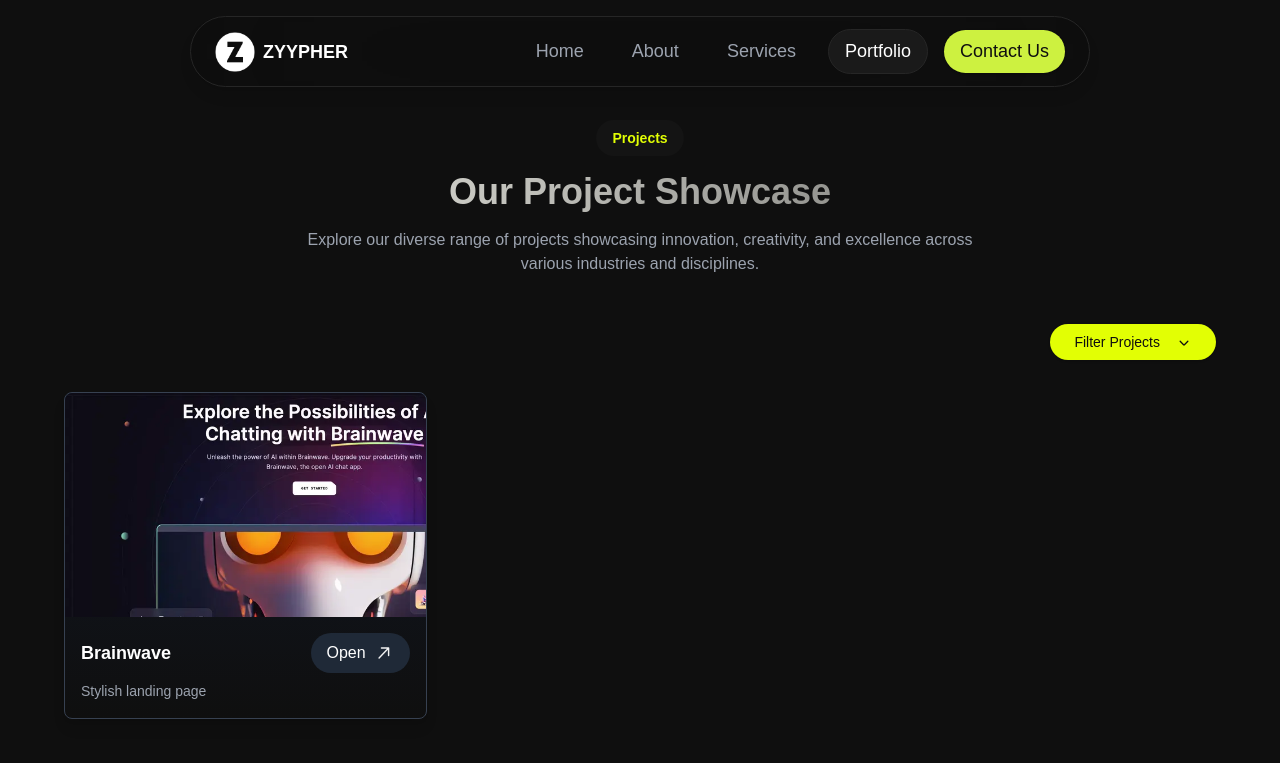
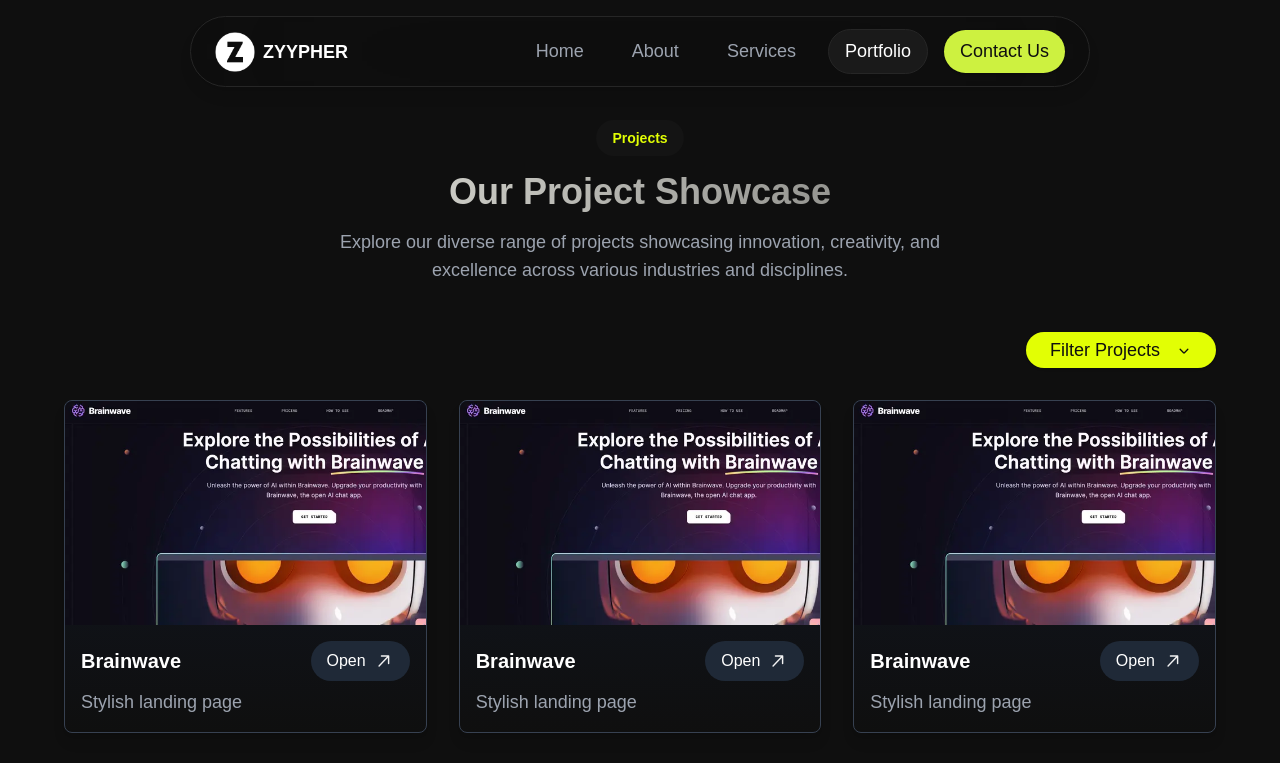
Before and after one commit to zyypher/Zyypher, a Next.js app: page /portfolio in a window 1280 px wide. Shown: the top 763 px of the page. Built offline with nearby package versions, Linux system fonts and the light colour scheme.

Commit message:
portfolio added

```diff
--- a/app/components/home/Metrics.tsx
+++ b/app/components/home/Metrics.tsx
@@ -41,7 +41,7 @@
         {/* Metric 1 */}
         <div className="metric text-center">
           <p className="text-transparent bg-clip-text bg-gradient-to-r from-[#fffff7] to-[#fffff7]/[0.34] text-[65px] font-normal">
-            45+
+            5+
           </p>
           <p className="text-gray-400 text-[20px] mt-2">Happy customers</p>
         </div>
@@ -52,7 +52,7 @@
         {/* Metric 2 */}
         <div className="metric text-center">
           <p className="text-transparent bg-clip-text bg-gradient-to-r from-[#fffff7] to-[#fffff7]/[0.34] text-[65px] font-normal">
-            5k+
+            200+
           </p>
           <p className="text-gray-400 text-[20px] mt-2">Hours spent on craft</p>
         </div>
--- a/app/components/portfolio/PortfolioShowcase.tsx
+++ b/app/components/portfolio/PortfolioShowcase.tsx
@@ -1,6 +1,6 @@
 "use client";
 
-import { useState } from "react";
+import { useEffect, useState } from "react";
 import Image from "next/image";
 import { Button } from "@/components/ui/button";
 import {
@@ -9,6 +9,11 @@
   DropdownMenuItem,
   DropdownMenuTrigger,
 } from "@/components/ui/dropdown-menu";
+import { gsap } from "gsap";
+import { ScrollTrigger } from "gsap/ScrollTrigger";
+
+// Register ScrollTrigger
+gsap.registerPlugin(ScrollTrigger);
 
 const projects = [
   {
@@ -19,7 +24,54 @@
     category: "Web Development",
     categoryId: "1",
   },
-  // Add more projects as needed
+  {
+    title: "Brainwave",
+    description: "Stylish landing page",
+    image: "/images/projects/brainwave.webp",
+    link: "https://brainwave-fawn.vercel.app/",
+    category: "Web Development",
+    categoryId: "1",
+  },
+  {
+    title: "Brainwave",
+    description: "Stylish landing page",
+    image: "/images/projects/brainwave.webp",
+    link: "https://brainwave-fawn.vercel.app/",
+    category: "Web Development",
+    categoryId: "1",
+  },
+  {
+    title: "Brainwave",
+    description: "Stylish landing page",
+    image: "/images/projects/brainwave.webp",
+    link: "https://brainwave-fawn.vercel.app/",
+    category: "Web Development",
+    categoryId: "1",
+  },
+  {
+    title: "Brainwave",
+    description: "Stylish landing page",
+    image: "/images/projects/brainwave.webp",
+    link: "https://brainwave-fawn.vercel.app/",
+    category: "Web Development",
+    categoryId: "1",
+  },
+  {
+    title: "Brainwave",
+    description: "Stylish landing page",
+    image: "/images/projects/brainwave.webp",
+    link: "https://brainwave-fawn.vercel.app/",
+    category: "Web Development",
+    categoryId: "1",
+  },
+  {
+    title: "Brainwave",
+    description: "Stylish landing page",
+    image: "/images/projects/brainwave.webp",
+    link: "https://brainwave-fawn.vercel.app/",
+    category: "Web Development",
+    categoryId: "1",
+  },
 ];
 
 const filters = [
@@ -40,12 +92,41 @@
   const [selectedFilter, setSelectedFilter] = useState("All");
   const [showMore, setShowMore] = useState(false);
 
+  // Animation setup with GSAP
+  useEffect(() => {
+    const animationContext = gsap.context(() => {
+      gsap.fromTo(
+        ".project-card",
+        { y: 100, opacity: 0 },
+        {
+          y: 0,
+          opacity: 1,
+          duration: 1.2,
+          stagger: 0.2,
+          ease: "power3.out",
+          scrollTrigger: {
+            trigger: ".project-card",
+            start: "top 85%",
+            end: "bottom 60%",
+            toggleActions: "play none none reverse",
+          },
+        }
+      );
+    });
+
+    return () => {
+      animationContext.revert(); // Clean up animations on component unmount
+    };
+  }, []);
+
   const filteredProjects =
     selectedFilter === "All"
       ? projects
       : projects.filter((project) => project.category === selectedFilter);
 
-  const displayedProjects = showMore ? filteredProjects : filteredProjects.slice(0, 6);
+  const displayedProjects = showMore
+    ? filteredProjects
+    : filteredProjects.slice(0, 6);
 
   return (
     <section className="bg-black text-white py-16 px-8">
@@ -58,9 +139,10 @@
           <h2 className="mt-4 text-4xl font-bold bg-clip-text white-gradient">
             Our Project Showcase
           </h2>
-          <p className="text-gray-400 mt-4 max-w-2xl mx-auto">
+          <p className="text-gray-400 mt-4 max-w-2xl mx-auto text-lg">
             Explore our diverse range of projects showcasing innovation,
-            creativity, and excellence across various industries and disciplines.
+            creativity, and excellence across various industries and
+            disciplines.
           </p>
         </div>
 
@@ -68,9 +150,14 @@
         <div className="flex justify-end mb-8">
           <DropdownMenu>
             <DropdownMenuTrigger asChild>
-              <Button className="flex items-center space-x-2 bg-lightGreen text-black px-6 py-3 rounded-full font-medium hover:bg-green-500">
-                <span>Filter Projects</span>
-                <Image src="/images/dropdown-icon.svg" alt="Filter Icon" width={16} height={16} />
+              <Button className="flex items-center space-x-2 bg-lightGreen text-black px-6 py-3 rounded-full font-medium hover:bg-[rgb(184,226,52)] transition">
+                <span className="text-[18px]">Filter Projects</span>
+                <Image
+                  src="/images/dropdown-icon.svg"
+                  alt="Filter Icon"
+                  width={16}
+                  height={16}
+                />
               </Button>
             </DropdownMenuTrigger>
             <DropdownMenuContent className="bg-gray-800 text-white rounded-lg shadow-lg mt-2">
@@ -94,21 +181,23 @@
           {displayedProjects.map((project, index) => (
             <div
               key={index}
-              className="bg-gradient-to-b from-gray-900 to-black border border-gray-700 rounded-lg shadow-lg"
+              className="project-card bg-gradient-to-b from-gray-900 to-black border border-gray-700 rounded-lg shadow-lg"
             >
               <div className="relative w-full h-56 rounded-t-lg overflow-hidden">
                 <Image
                   src={project.image}
                   alt={project.title}
-                  layout="fill"
-                  objectFit="cover"
+                  height={300}
+                  width={300}
+                  className="w-full object-cover"
                 />
               </div>
 
               <div className="p-4">
-                {/* Title and Open Button */}
                 <div className="flex justify-between items-center mb-2">
-                  <h3 className="text-lg font-semibold leading-[150%]">{project.title}</h3>
+                  <h3 className="text-xl font-semibold leading-[150%]">
+                    {project.title}
+                  </h3>
                   <a
                     href={project.link}
                     target="_blank"
@@ -126,7 +215,7 @@
                 </div>
 
                 {/* Description */}
-                <p className="text-gray-400 text-sm leading-[150%]">
+                <p className="text-gray-400 text-lg leading-[150%]">
                   {project.description}
                 </p>
               </div>
@@ -139,7 +228,7 @@
           <div className="mt-8 text-center">
             <button
               onClick={() => setShowMore(!showMore)}
-              className="bg-lightGreen text-black px-6 py-3 rounded-full font-medium hover:bg-green-500"
+              className="bg-lightGreen text-black px-6 py-3 rounded-full font-medium hover:bg-[rgb(184,226,52)]"
             >
               {showMore ? "Show Less" : "Explore Projects"}
             </button>
```
